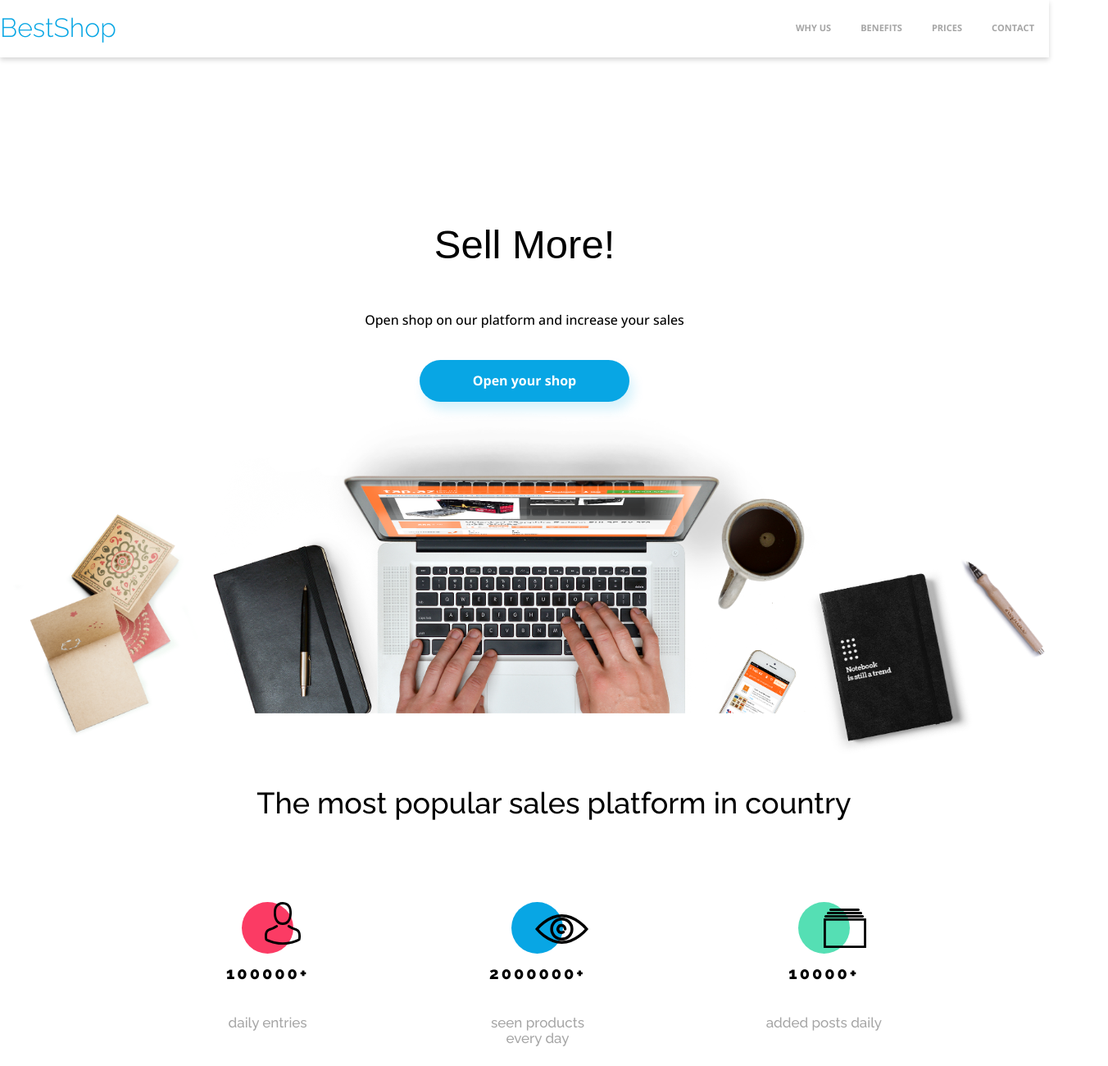
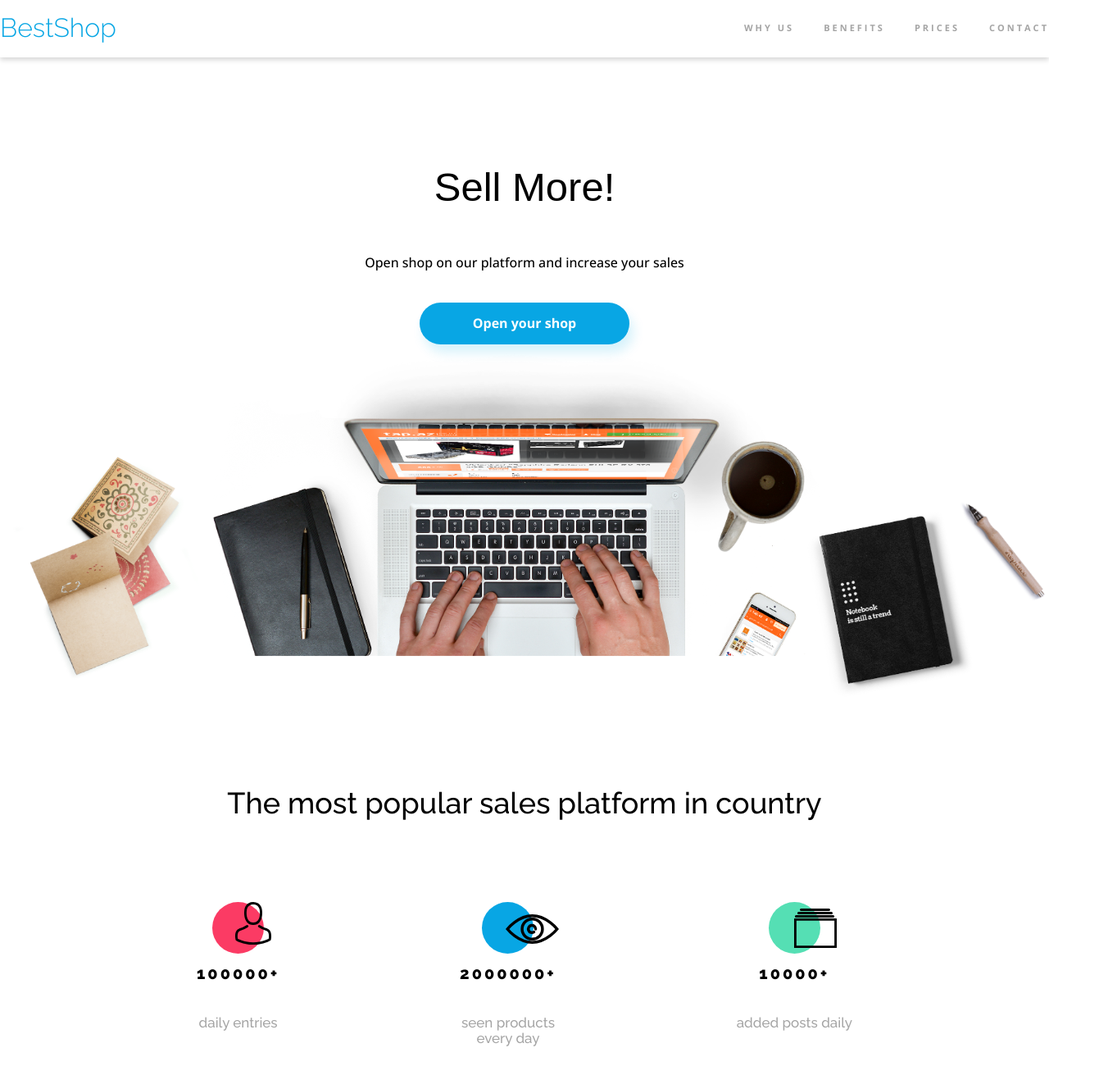
Before and after one commit to duszaemilia/BestShop, a plain HTML site: page index.html in a window 1280 px wide. Shown: the whole page at 82% size, 1352 px wide, since content can reach past the window. Drawn offline with nearby package versions, Linux system fonts and the light colour scheme.

Commit message:
width corrections

```diff
--- a/src/styles/styles.css
+++ b/src/styles/styles.css
@@ -38,12 +38,11 @@ html, body {
     height: 4.375rem;
 }
 
-.header .header__inner {
+.header__inner {
     width: 100%;
     max-width: 84.5rem;
     margin-inline: 0 auto;
     /*padding-inline: 1rem;*/
-    box-sizing: border-box;
     display: flex;
     justify-content: space-between;
 }
@@ -76,8 +75,11 @@ html, body {
     text-transform: uppercase;
     padding: 1.75rem 1.125rem 1.375rem;
     border-bottom: 0.25rem solid transparent;
-    display: inline-block;
-    /*line-height: 1.375;*/
+    /*display: inline-block;*/
+    letter-spacing: 0.1875rem;
+   }
+.mainMenu .mainMenu__item:last-child {
+    padding-right: 0;
 }
 
 .mainMenu .mainMenu__item:hover {
@@ -99,7 +101,7 @@ html, body {
     font-size: 3.0625rem;
     font-weight: 500;
     color: var(--black);
-    margin-top: 12.5rem;
+    margin-top: 8.125rem;
 }
 
 .hero .hero__lead {
@@ -134,15 +136,19 @@ html, body {
     background-position: center;
     background-size: cover;
     background-repeat: no-repeat;
+    height: auto;
 }
 
+.statistics {
+    margin-top: 6.25rem;
+}
 .statistics__inner {
     margin: 0 auto;
-    width: 1352px;
+    max-width: 50rem;
 }
 
 .statistics__title {
-    font-size: 36px;
+    font-size: 2.25rem;
     line-height: 42px;
     font-family: "Raleway", sans-serif;
     font-weight: 500;
@@ -152,8 +158,8 @@ html, body {
 }
 
 .cols {
-    max-width: 800px;
-    margin: 100px auto 121px;
+    max-width: 50rem;
+    margin: 6.25rem auto 7.5625rem;
     display: flex;
     justify-content: space-between;
 }
@@ -173,13 +179,13 @@ html, body {
     font-weight: 800;
     font-size: 1.25rem;
     letter-spacing: 0.1875rem;
-    margin-top: 13px;
+    margin-top: 0.8125rem;
 }
 
 .statistics__lead {
     font-size: 1.0625rem;
     color: var(--other4);
-    margin-top: 19px;
+    margin-top: 1.1875rem;
 }
 
 .statistics__circle1 {
```
Also changed, not shown: index.html (+1 -0 lines).
